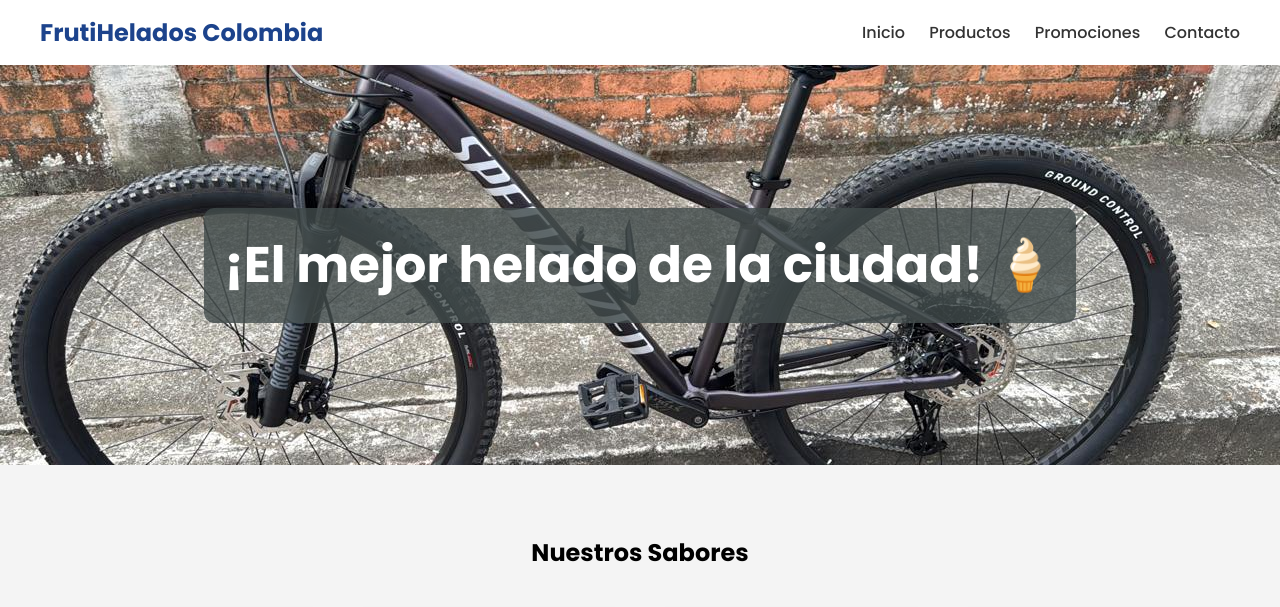
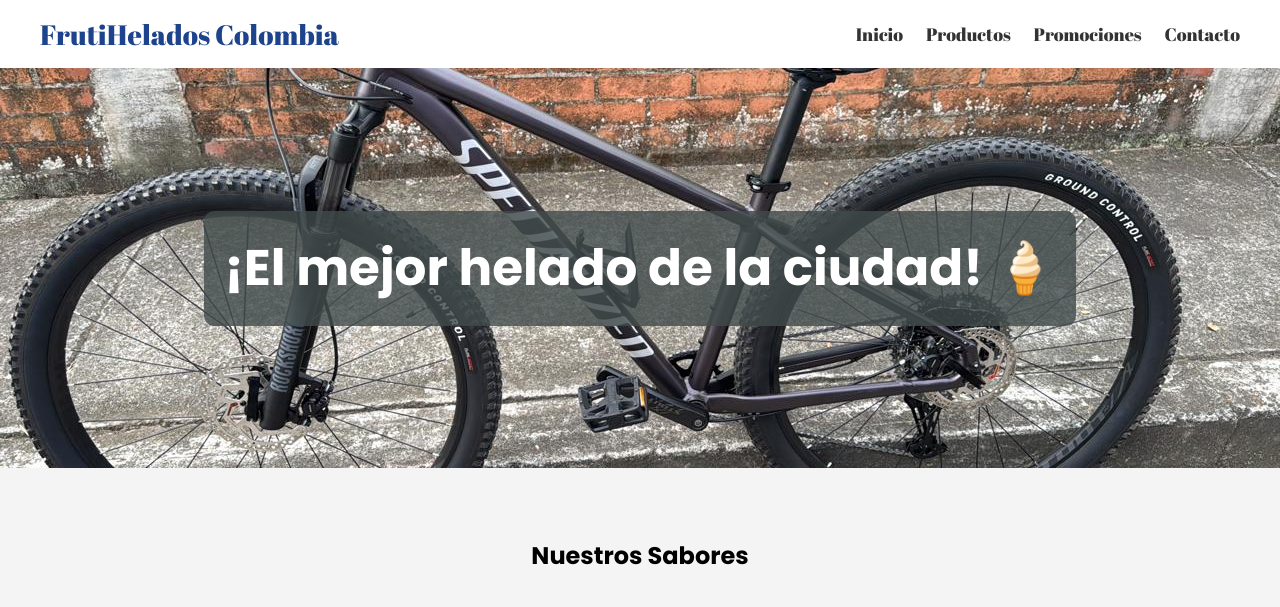
Before and after one commit to frutihelados/Frutihelados, a plain HTML site: page index.html in a window 1280 px wide. Shown: the top 607 px of the page. Drawn offline with Linux system fonts and the light colour scheme.

Commit message:
Update index.html

```diff
--- a/index.html
+++ b/index.html
@@ -8,19 +8,19 @@
 
     <title>FrutiHelados Colombia</title>
 
-    <!-- Fuente -->
-    <link href="https://fonts.googleapis.com/css2?family=Poppins:wght@300;500;700&display=swap" rel="stylesheet">
+    <!-- Fuentes -->
+    <link href="https://fonts.googleapis.com/css2?family=Poppins:wght@300;500;700&family=Abril+Fatface&display=swap" rel="stylesheet">
 
 <style>
 
 /* Estilo general */
 body{
     margin:0;
-    font-family:'Poppins',sans-serif;
+    font-family:'Poppins', sans-serif;
     background:#f4f4f4;
 }
 
-/* Header */
+/* Header con fuente diferente */
 header{
     background:white;
     padding:15px 40px;
@@ -28,23 +28,26 @@ header{
     align-items:center;
     justify-content:space-between;
     box-shadow:0 2px 8px rgba(0,0,0,0.1);
+
+    /* Fuente SOLO para el header */
+    font-family:'Abril Fatface', cursive;
 }
 
 /* Logo */
 .logo{
-    font-size:24px;
-    font-weight:700;
+    font-size:28px;
     color:#1c438c;
 }
 
-/* Links del menú */
+/* Links del menú (opcional: más legibles) */
 nav a{
     margin-left:20px;
     text-decoration:none;
     color:#333;
-    font-weight:500;
+    font-size:18px;
 }
 
+/* Hover */
 nav a:hover{
     color:#ff4fa0;
 }
@@ -77,14 +80,14 @@ nav a:hover{
     margin-bottom:40px;
 }
 
-/* Grid de productos */
+/* Grid */
 .grid{
     display:grid;
     grid-template-columns:repeat(auto-fit,minmax(220px,1fr));
     gap:30px;
 }
 
-/* Tarjeta de producto */
+/* Tarjeta */
 .producto{
     background:white;
     border-radius:12px;
@@ -134,7 +137,7 @@ footer{
 
 <body>
 
-<!-- Barra superior -->
+<!-- Header -->
 <header>
 
 <div class="logo">FrutiHelados Colombia</div>
@@ -148,12 +151,10 @@ footer{
 
 </header>
 
-
-<!-- Imagen principal -->
+<!-- Hero -->
 <section class="hero">
 <h1>¡El mejor helado de la ciudad! 🍦</h1>
 </section>
-
 
 <!-- Productos -->
 <section class="productos">
@@ -194,8 +195,7 @@ footer{
 
 </section>
 
-
-<!-- Pie de página -->
+<!-- Footer -->
 <footer>
 
 <p>© 2026 Helado Artesanal con el mejor sabor</p>
```
